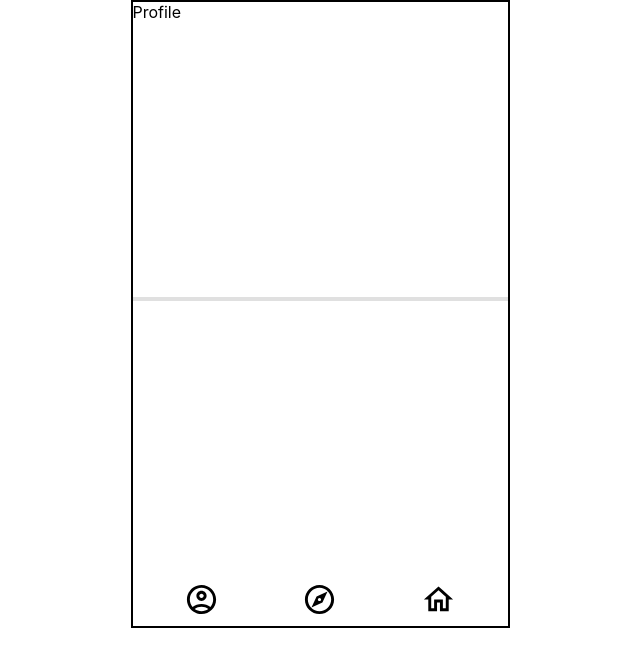
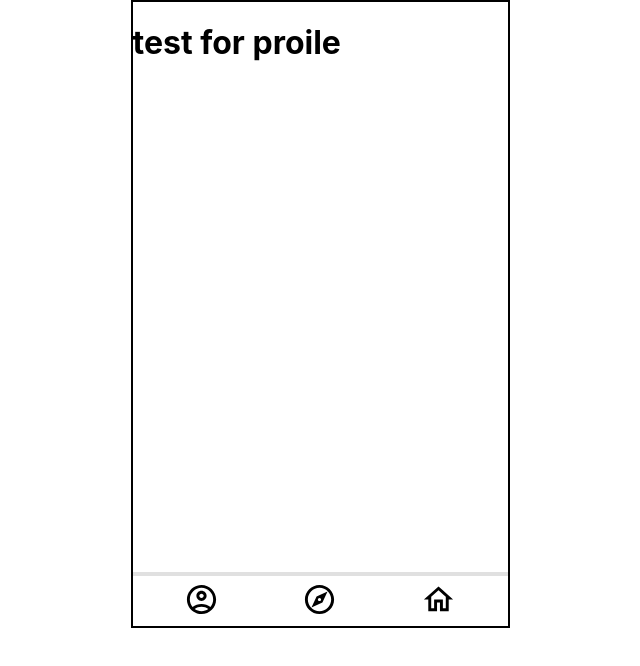
Before and after one commit to koroush-97/mini-insta1, a React (Create React App) app: page /profile in a window 1280 px wide. Shown: the top 666 px of the page, without its empty margins (320-960 px from the left). Built offline with nearby package versions, Linux system fonts and the light colour scheme; the HTML template or start-up script is replaced by a standard one.

Commit message:
profiles starting

```diff
--- /dev/null
+++ b/src/pages/Profile/Profile.css
@@ -0,0 +1,4 @@
+.Profile-container{
+    display: flex;
+    flex: 1;
+}
--- a/src/pages/Profile/Profile.js
+++ b/src/pages/Profile/Profile.js
@@ -1,7 +1,10 @@
 import React from 'react'
+import './Profile.css'
 
 export default function Profile() {
   return (
-    <div>Profile</div>
+    <div className='Profile-container'>
+      <h1>test for proile</h1>
+    </div>
   )
 }
```
